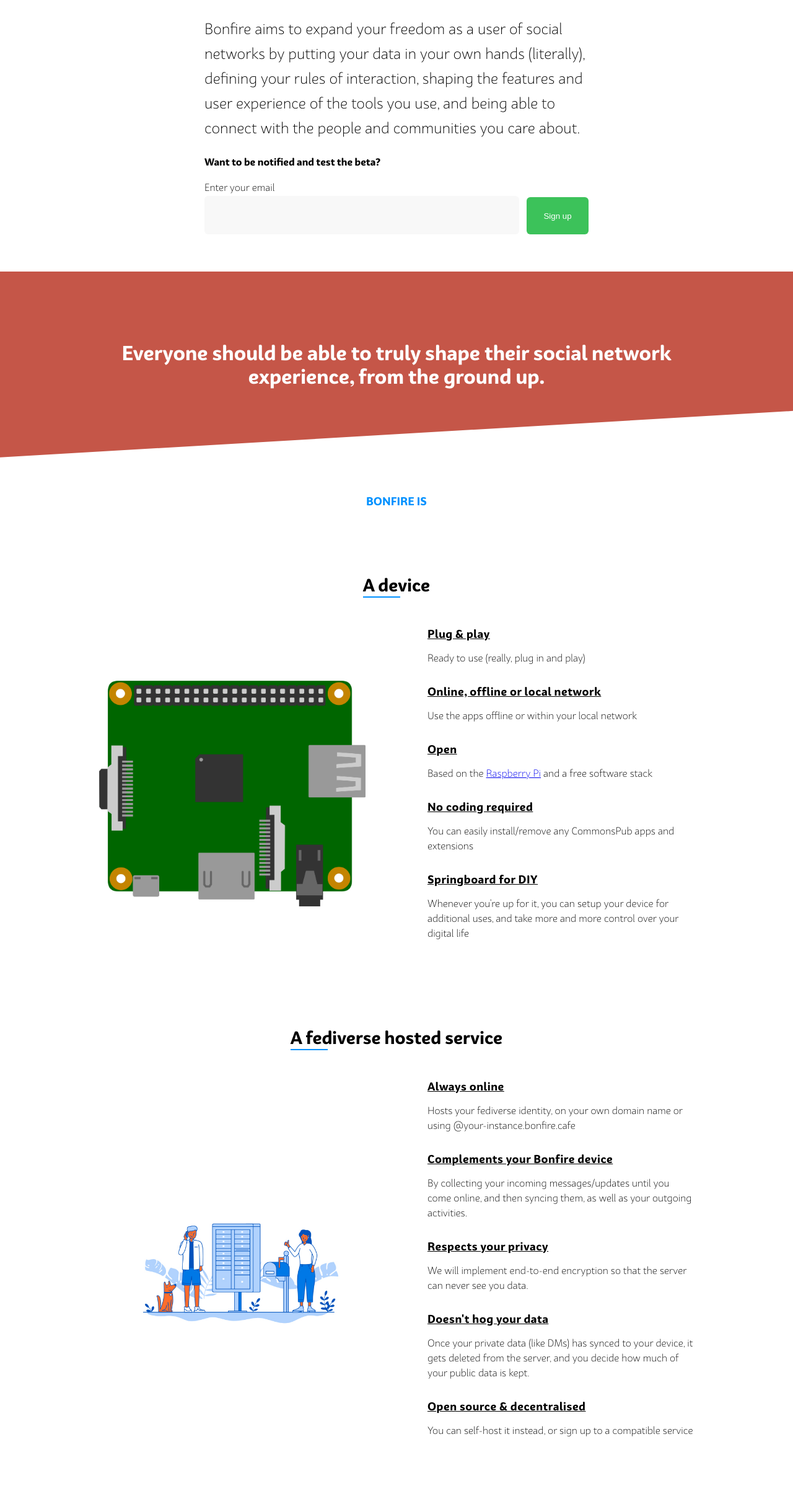
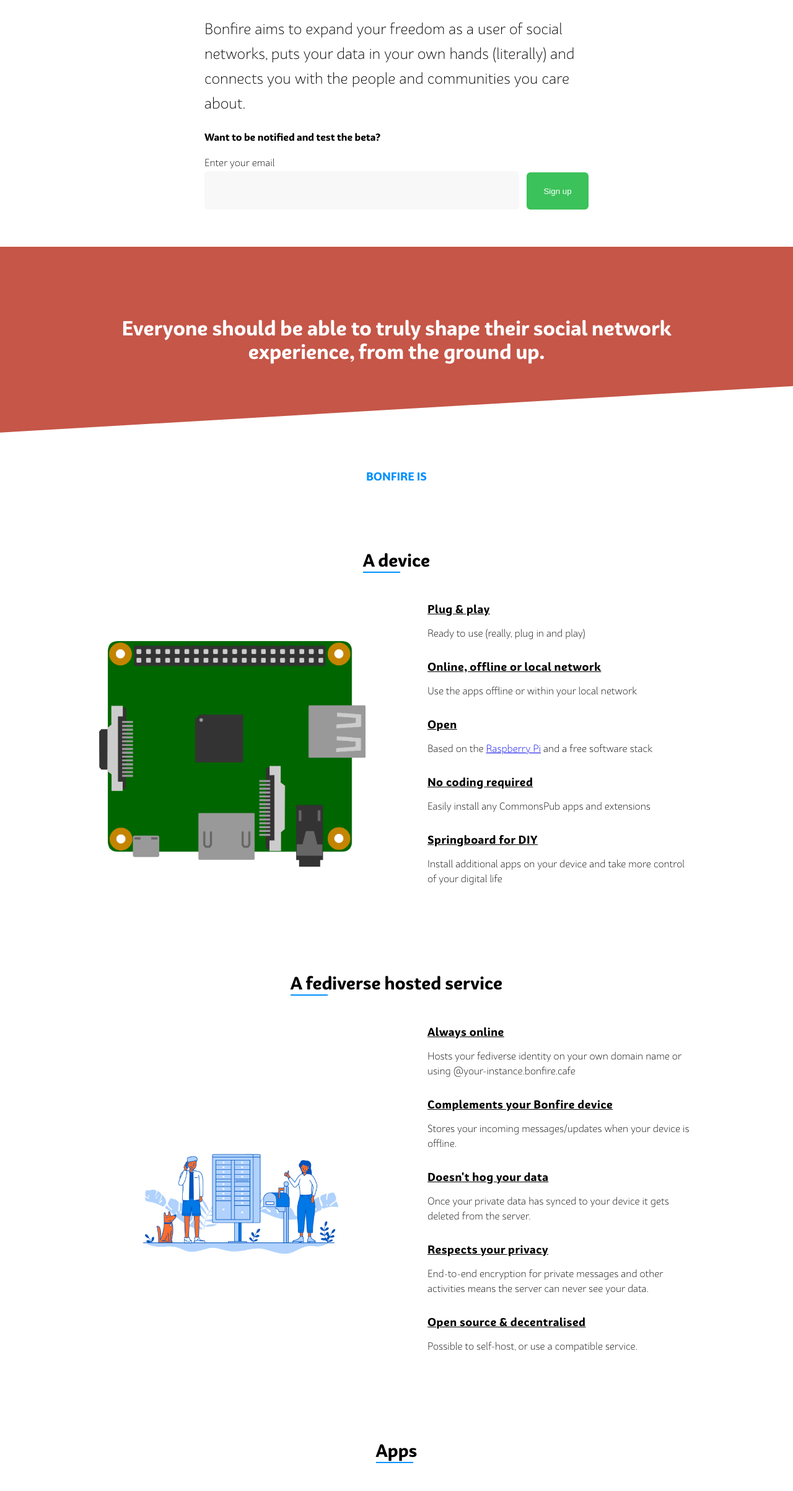
Before and after one commit to bonfire-networks/website-v1, a plain HTML site: page index.html in a window 1280 px wide. Shown: the part 362-2767 px from the top of the page at 62% size. Drawn offline with Linux system fonts and the light colour scheme.

Commit message:
more copy

```diff
--- a/index.html
+++ b/index.html
@@ -15,8 +15,8 @@
       </header>
       <div class="hero__content">
         <h2>Your plug & play federated social network</h2>
-        <p>Bonfire aims to expand your freedom as a user of social networks by putting your data in your own hands
-          (literally), defining your rules of interaction, shaping the features and user experience of the tools you use, and being able to connect with the people and communities you care about.
+        <p>Bonfire aims to expand your freedom as a user of social networks, puts your data in your own hands
+          (literally) and connects you with the people and communities you care about.
         </p>
         <div class="hero__cta">
           <h4>Want to be notified and test the beta?</h4>
@@ -55,11 +55,11 @@
             </div>
             <div class="text__container">
               <h5>No coding required</h5>
-              <p>You can easily install/remove any CommonsPub apps and extensions</p>
+              <p>Easily install any CommonsPub apps and extensions</p>
             </div>
             <div class="text__container">
               <h5>Springboard for DIY</h5>
-              <p>Whenever you're up for it, you can setup your device for additional uses, and take more and more control over your digital life</p>
+              <p>Install additional apps on your device and take more control of your digital life</p>
             </div>
           </div>
         </div>
@@ -72,23 +72,24 @@
           <div class="wrapper__text">
             <div class="text__container">
               <h5>Always online</h5>
-              <p>Hosts your fediverse identity, on your own domain name or using @your-instance.bonfire.cafe</p>
+              <p>Hosts your fediverse identity on your own domain name or using @your-instance.bonfire.cafe</p>
             </div>
             <div class="text__container">
               <h5>Complements your Bonfire device</h5>
-              <p>By collecting your incoming messages/updates until you come online, and then syncing them, as well as your outgoing activities.</p>
+              <p>Stores your incoming messages/updates when your device is offline.</p>
             </div>
+             <div class="text__container">
+               <h5>Doesn't hog your data</h5>
+               <p>Once your private data has synced to your device it gets deleted from the server.</p>
+             </div>
             <div class="text__container">
               <h5>Respects your privacy</h5>
-              <p>We will implement end-to-end encryption so that the server can never see you data.</p>
+              <p>End-to-end encryption for private messages and other activities means the server can never see your data.</p>
             </div>
-            <div class="text__container">
-              <h5>Doesn't hog your data</h5>
-              <p>Once your private data (like DMs) has synced to your device, it gets deleted from the server, and you decide how much of your public data is kept.</p>
-            </div>
+
             <div class="text__container">
               <h5>Open source & decentralised</h5>
-              <p>You can self-host it instead, or sign up to a compatible service</p>
+              <p>Possible to self-host, or use a compatible service.</p>
             </div>
 
           </div>
@@ -101,8 +102,10 @@
           </aside>
           <div class="wrapper__text">
             <div class="text__container">
-              <h5>More than social media</h5>
-              <p>...</p>
+              <h5>Ecosystem of apps & extensions to choose from</h5>
+              <p>Do you need a basic social app? A collaborative federated blog? A decentralised forum for group
+                discussion? A space for sharing and curating links and files? An offers and needs map and bulletin board
+                for mutual aid? The community is developing unique approaches for these and more. </p>
             </div>
             <div class="text__container">
               <h5>Modular</h5>
@@ -110,7 +113,8 @@
             </div>
             <div class="text__container">
               <h5>Free / open source</h5>
-              <p>Customise the code, design, or any aspect of the apps, and contribute your improvements to the community.</p>
+              <p>Customise the design, the code, or any aspect of the apps, and contribute your improvements to the
+                community.</p>
             </div>
 
           </div>
```
